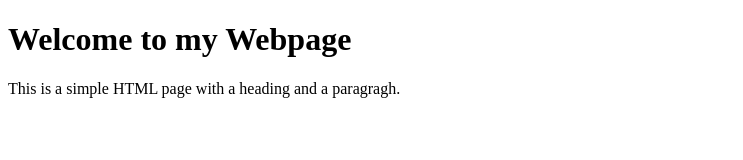
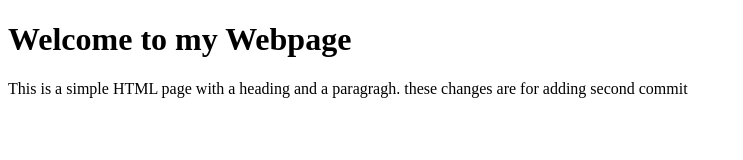
Before and after one commit to 7788aShu/learnbay, a plain HTML site: page index.html in a window 1280 px wide. Shown: the whole page, without its empty margins (0-743 px from the left). Drawn offline with Linux system fonts and the light colour scheme.

Commit message:
second commit

```diff
--- a/index.html
+++ b/index.html
@@ -7,6 +7,9 @@
 </head>
 <body>
     <h1>Welcome to my Webpage</h1>
-    <p>This is a simple HTML page with a heading and a paragragh.</p>
+    <p>This is a simple HTML page with a heading and a paragragh.
+
+        these  changes are for adding second commit
+    </p>
 </body>
 </html>
```
